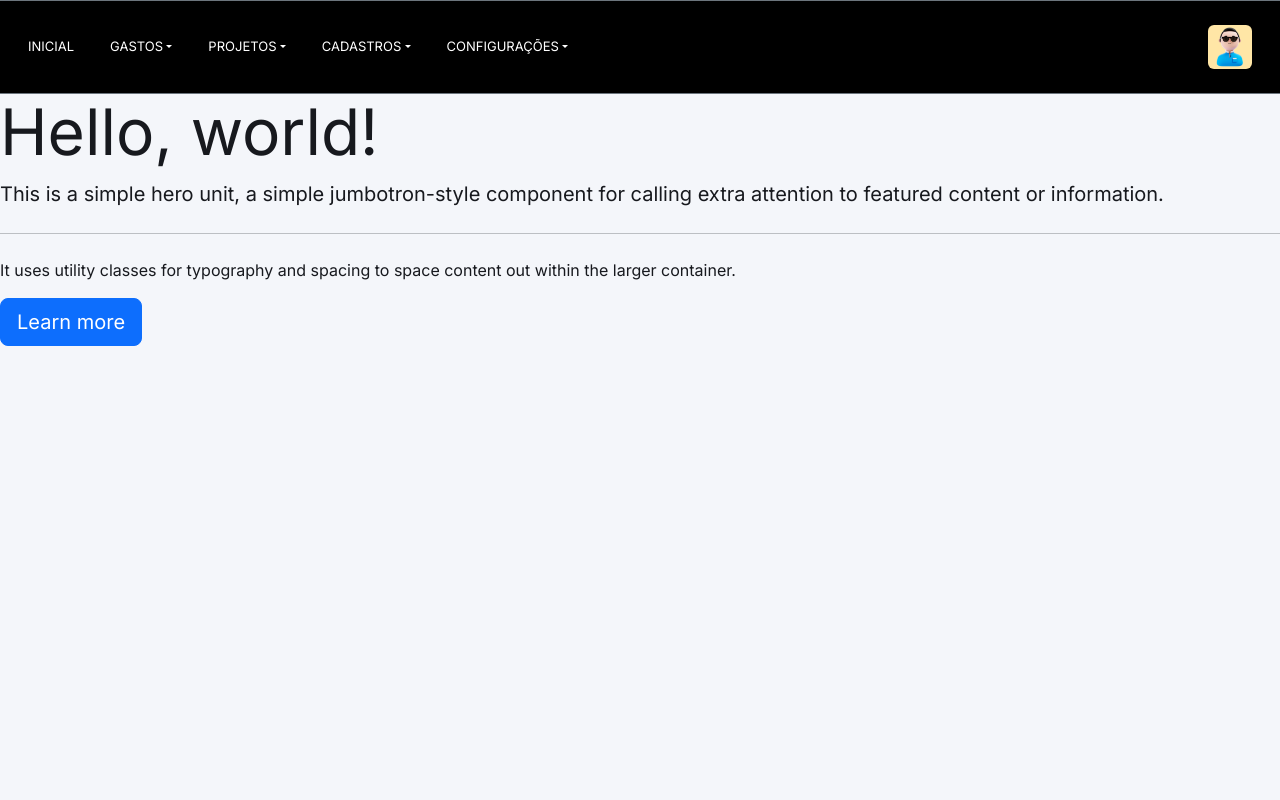
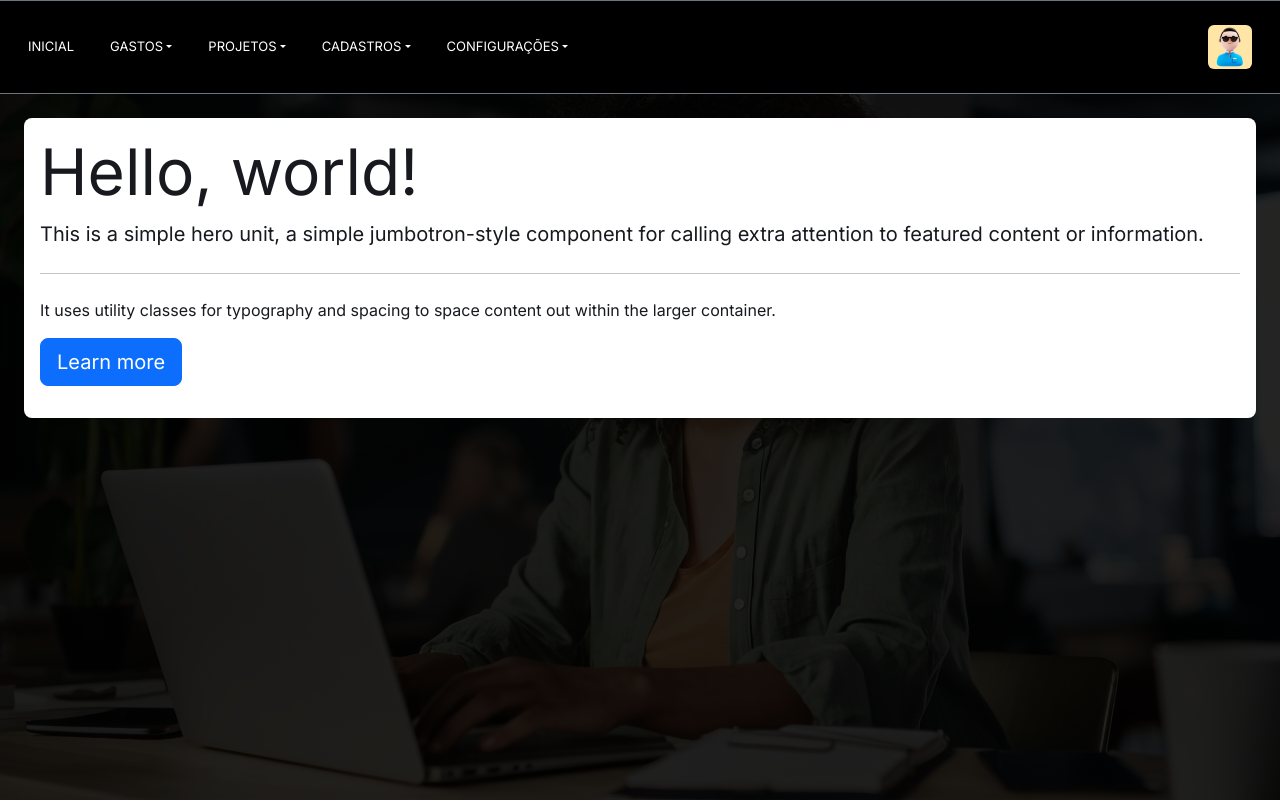
Before and after one commit to rubensjunior/rks-controller-desktop, a website: page www/interno/backoffice.html in a window 1280 px wide. Drawn offline with Linux system fonts and the light colour scheme; no server answers.

Commit message:
Style e home

```diff
--- a/www/css/style.css
+++ b/www/css/style.css
@@ -7,6 +7,17 @@
     background-size: cover;
     background-attachment: fixed;
 }
+
+.bg-cinza{
+    background-image:
+        linear-gradient(90deg, rgba(0, 0, 0, 0.85) 0%, rgba(0, 0, 0, 0.85) 100%),
+        url(../assets/images/bg-inicial.jpg);
+    background-position: center;
+    background-repeat: no-repeat;
+    background-size: cover;
+    background-attachment: fixed;
+}
+
 .bg-black{
   background-color: #0B0C10;
 }
@@ -286,6 +297,4 @@
 }
 .subtitulo{
     font-size: 13px;
-}.bg-cinza{
-    background-color: #F4F6FA;
 }
--- a/www/interno/home.html
+++ b/www/interno/home.html
@@ -1,5 +1,5 @@
 <!-- Wappler include head-page="backoffice.html" is="dmx-app" id="home" appConnect="local" bootstrap5="local" capacitor="local" -->
-<header>
+<header class="m-4 p-3 rounded-3 bg-white">
     <div class="jumbotron">
         <h1 class="display-3">Hello, world!</h1>
         <p class="lead">This is a simple hero unit, a simple jumbotron-style component for calling extra attention to featured content or information.</p>
```
